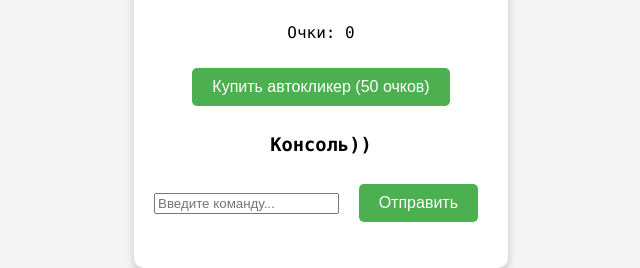
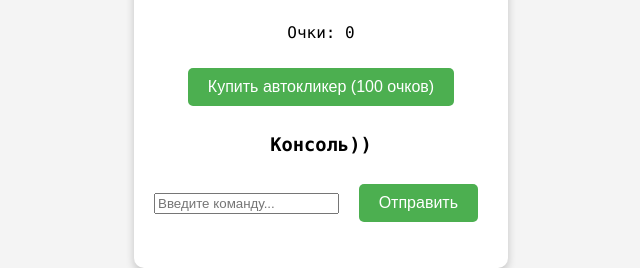
Before and after one commit to GrenkaDev/nedo_clicker, a plain HTML site: page index.html in a window 1280 px wide. Shown: the part 295-563 px from the top of the page, 319-959 px from the left. Drawn offline with Linux system fonts and the light colour scheme.

Commit message:
Update index.html

```diff
--- a/index.html
+++ b/index.html
@@ -11,7 +11,7 @@
         <h1>Недо-кликер</h1>
         <button id="clickButton">Кликнуть!</button>
         <p>Очки: <span id="score">0</span></p>
-        <button id="autoclickerButton">Купить автокликер (50 очков)</button>
+        <button id="autoclickerButton">Купить автокликер (100 очков)</button>
 
         <!-- Консоль -->
         <div>
```
